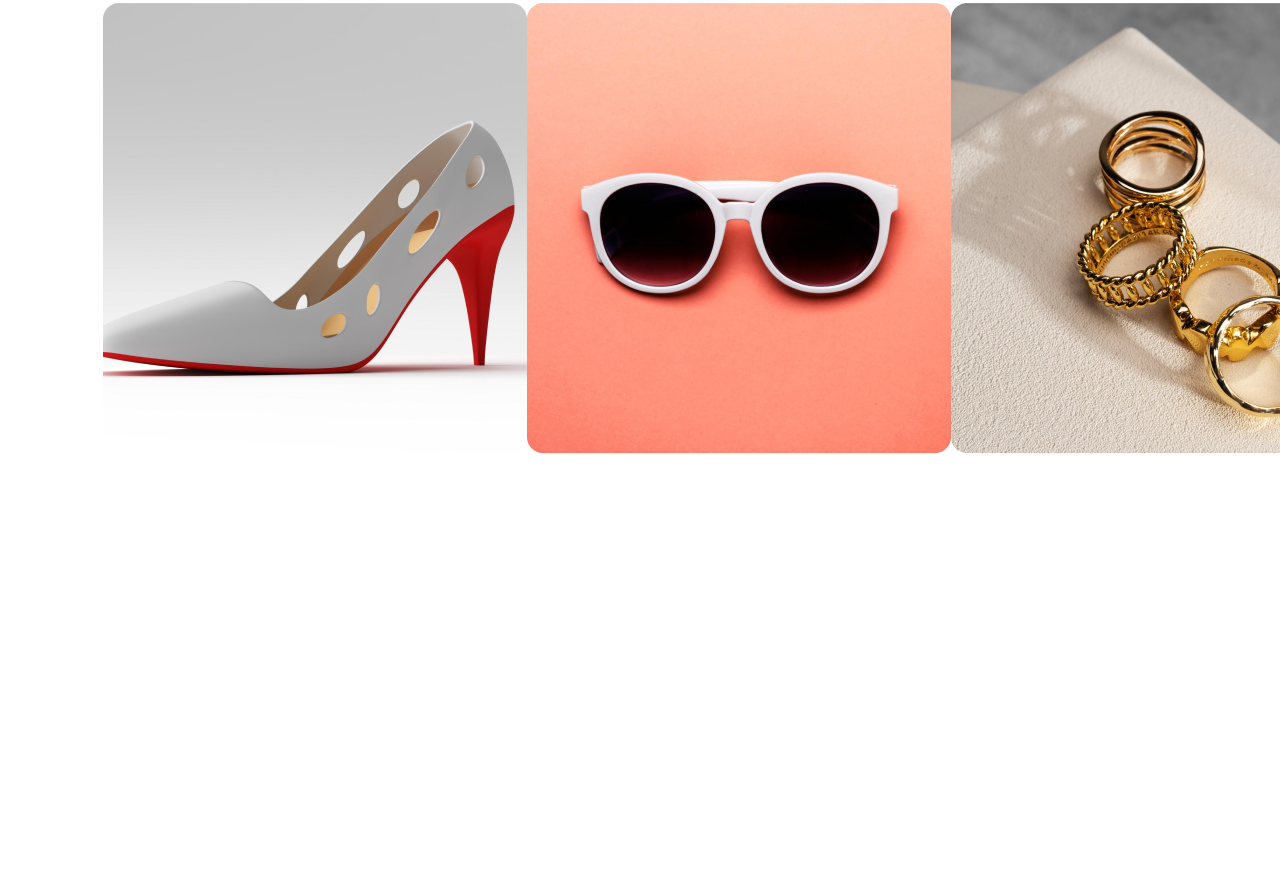
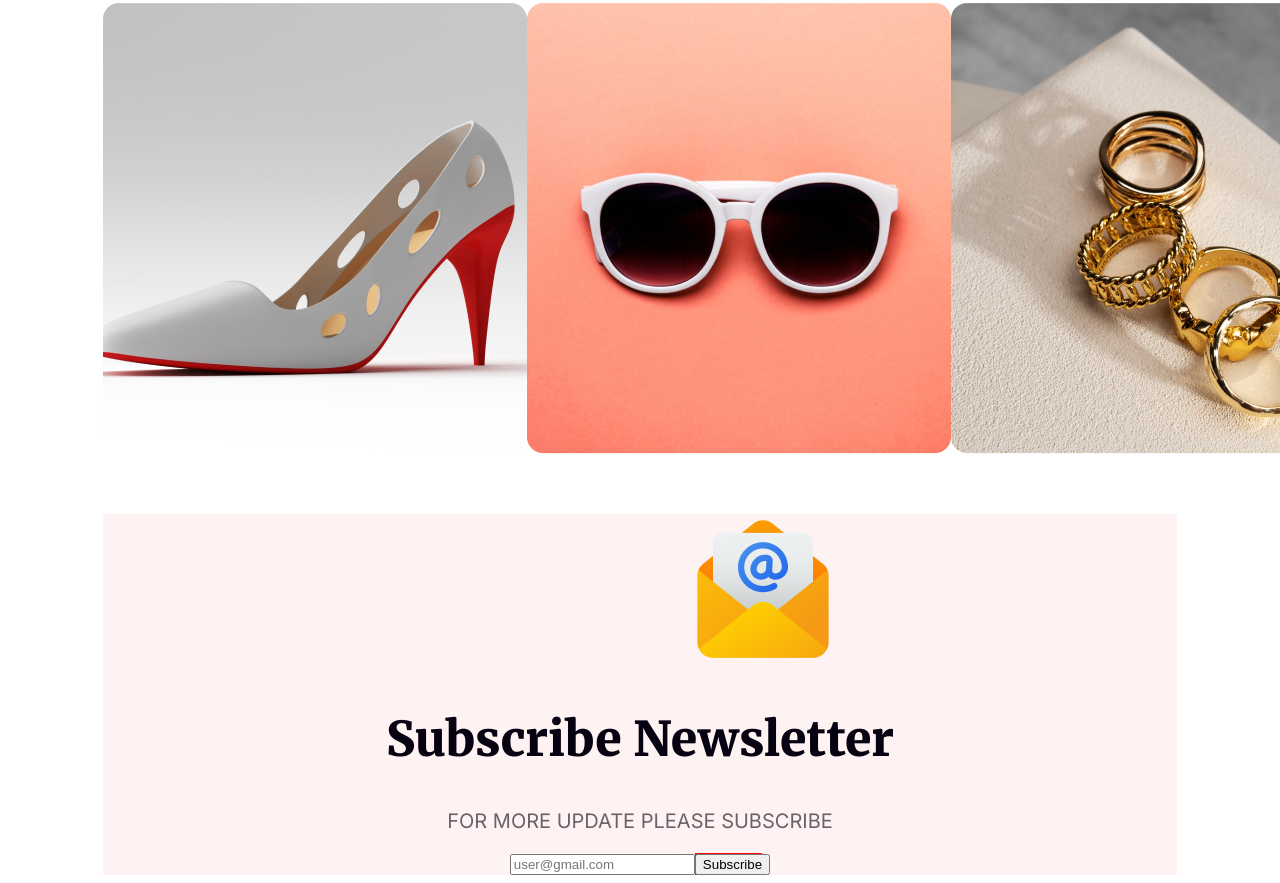
Before and after one commit to jarintasnimsinigdha/new-laptop-repo, a plain HTML site: page index.html in a window 1280 px wide. Shown: the part 4963-5846 px from the top of the page. Before the commit the page ends 5477 px from the top, so only its background shows below. Drawn offline with Linux system fonts and the light colour scheme.

Commit message:
subscribe

```diff
--- a/index.html
+++ b/index.html
@@ -107,6 +107,26 @@
            <img src="resources/Rectangle 8.png" alt="">
        </div>
     </section>
+    <section class="sub">
+        <div>
+            <img class="Newsletter-icon" src="resources/Group 61.png" alt="">
+            <h1 class="Newsletter">Subscribe Newsletter</h1>
+            <p class="subtext">FOR MORE UPDATE PLEASE SUBSCRIBE</p>
+        </div>
+        <div class="Subscribe-box">
+            <div>
+                <form class="box">
+                    <label for="email">
+                        <input type="email" id="mailbox" placeholder="user@gmail.com">
+                    </label>
+                </form>
+            </div>
+
+            <div class="Subscribe-button">
+                <button>Subscribe</button>
+            </div>
+        </div>
+    </section>
 
     </main>
     <footer>
--- a/style/styles.css
+++ b/style/styles.css
@@ -237,7 +237,8 @@ body {
     font-weight: 900;
     margin-top: 10px;
 }
-.holliday-descri{
+
+.holliday-descri {
     color: rgba(7, 2, 17, 0.60);
     text-align: center;
     font-family: Inter;
@@ -245,13 +246,15 @@ body {
     font-weight: 500;
 
 }
+
 /*gift-box*/
 
-.fifty{
+.fifty {
     margin-top: 80px;
     margin-right: 200px;
 }
-.discount50{
+
+.discount50 {
     background-image: url(../resources/Rectangle\ 1.png);
     background-repeat: no-repeat;
     background-position: right;
@@ -260,7 +263,8 @@ body {
     margin-bottom: 222px;
 
 }
-.full-gift-box{
+
+.full-gift-box {
     display: flex;
     justify-content: space-between;
     background-image: url(../resources/Rectangle\ 2.png);
@@ -268,6 +272,7 @@ body {
     background-position: bottom;
     background-size: auto;
 }
+
 /*portfolio*/
 .gift {
     color: #F00;
@@ -275,6 +280,7 @@ body {
     font-size: 24px;
     font-weight: 500;
 }
+
 .Our-Awesome-Portfolio {
     color: #070211;
     font-family: Merriweather;
@@ -289,23 +295,73 @@ body {
     font-weight: 400;
     padding-top: 2px;
 }
-.portfolio-text{
+
+.portfolio-text {
     margin-left: 95px;
 }
-.pic1{
+
+.pic1 {
     display: flex;
     justify-content: center;
     justify-content: space-between;
 }
-.pic2{
+
+.pic2 {
     display: flex;
     justify-content: center;
     justify-content: space-between;
     padding-top: 10px;
 }
-.picture{
+
+.picture {
     justify-content: space-between;
     margin-left: 95px;
     margin-right: 95px;
     margin-bottom: 60px;
 }
+
+/*newsletter*/
+.Newsletter-icon {
+
+    margin-left: 585px;
+    margin-right: 585px;
+    justify-content: center;
+}
+
+.Newsletter {
+    color: #070211;
+    text-align: center;
+    font-family: Merriweather;
+    font-size: 48px;
+    font-weight: 900;
+}
+
+.subtext {
+    color: rgba(7, 2, 17, 0.60);
+    text-align: center;
+    font-family: Inter;
+    font-size: 20px;
+    font-weight: 400;
+}
+/*subscribe*/
+
+.sub {
+
+    background: rgba(255, 0, 0, 0.05);
+    margin-left: 95px;
+    margin-right: 95px;
+
+}
+.Subscribe-box{
+    display: flex;
+    justify-content: center;
+}
+.box{
+    background-color: #FFF;
+    border-top-right-radius: 50px;
+}
+
+.Subscribe-button{
+    border-radius: 0px 50px 50px 0px;
+    background: #F00;
+}
```
